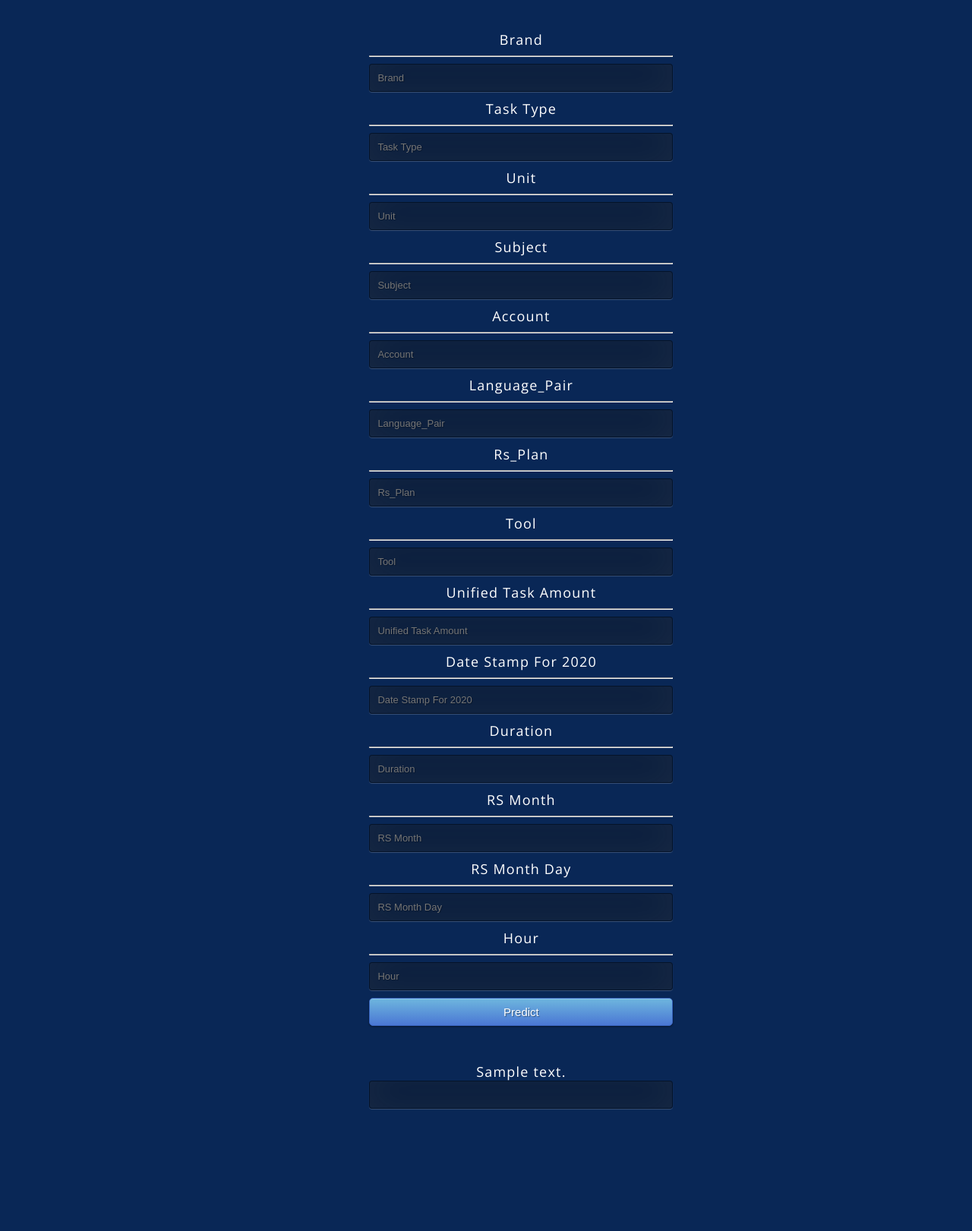
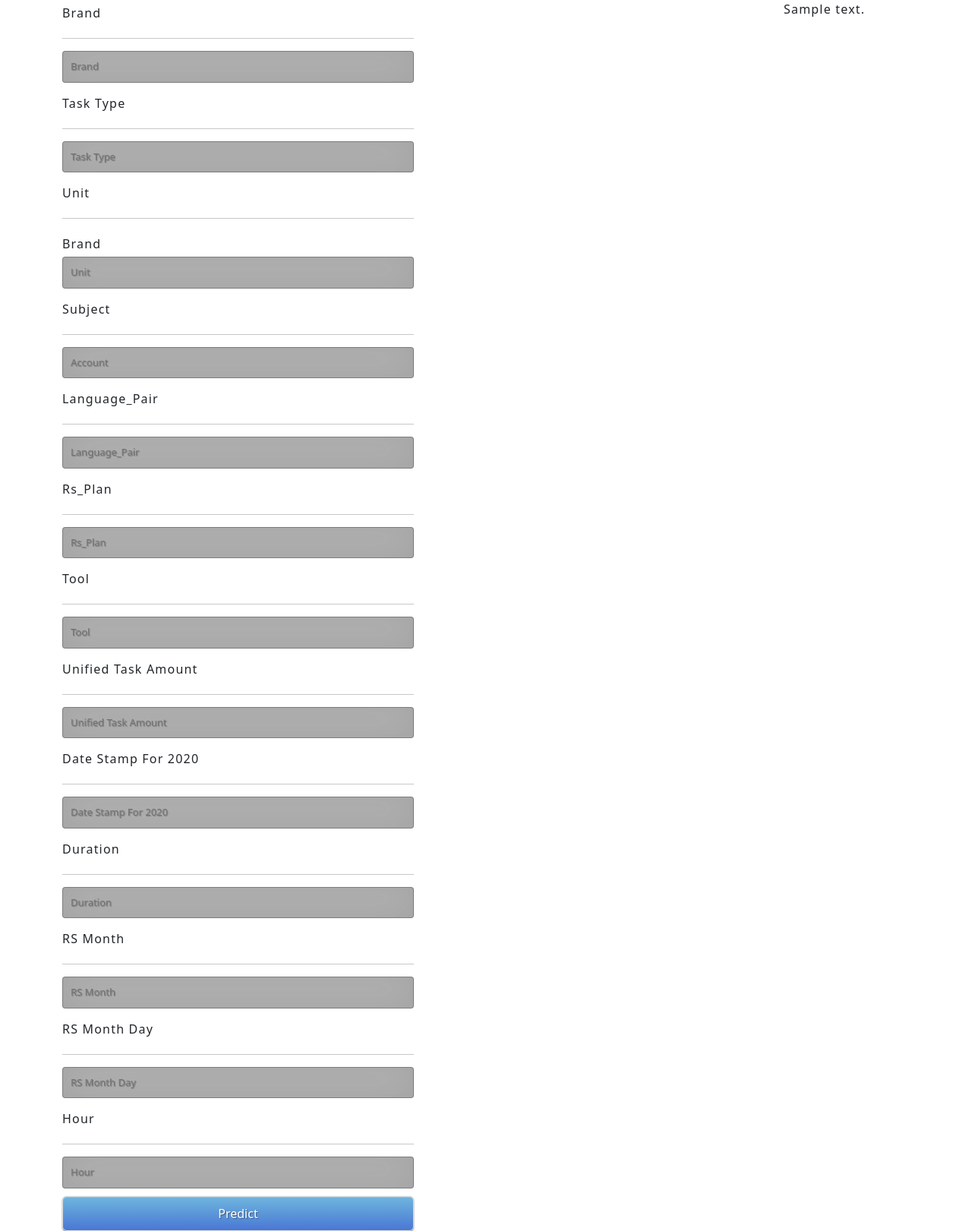
Before and after one commit to yahongie2014/AI-Model-Predection, a Flask app: template templates/index.html in a window 1280 px wide. Shown: the whole page at 76% size. Before the commit the page ends 1461 px from the top, so only its background shows below. Run offline with Flask 2, Linux system fonts and the light colour scheme; the template is opened without the code that fills it: most values are stand-ins (such as "Sample title", 1, 10 or a date in 2020).

Commit message:
fix stattic

```diff
--- a/app.py
+++ b/app.py
@@ -36,7 +36,7 @@ def predict():
 
     # ['Task_Type', 'Brand', 'Account', 'Subject', 'Unit', 'Language_Pair', 'Tool', 'Rs_Plan',
     #          'unified_task_amount', 'DateStamp_base_2022', 'Duration', 'RS_Month', 'RS_M_Day', 'Hour']
-    label_encoder = preprocessing.LabelEncoder()
+    le = preprocessing.LabelEncoder()
 
     Task_Type = request.form.get("Task_Type")
     Brand = request.form.get("Brand")
@@ -52,20 +52,38 @@ def predict():
     rs_m_day = request.form.get('rs_m_day')
     hour = request.form.get('hour')
 
-    y = np.array([[label_encoder.fit_transform([Task_Type]).shape[0], label_encoder.fit_transform([Brand]).shape[0],
-                   label_encoder.fit_transform([Subject]).shape[0],
-                   label_encoder.fit_transform([Unit]).shape[0], label_encoder.fit_transform([Language_Pair]).shape[0],
-                   label_encoder.fit_transform([Tool]).shape[0], label_encoder.fit_transform([Rs_Plan]).shape[0],
-                   unified_task_amount, dateStamp_base, duration, rs_month, rs_m_day, hour]])
-    data = pickeld_model.predict(y[:1])
-    prob = pickeld_model.predict_proba(y[:1])
+    X_COLUMS = ['Task_Type', 'Brand', 'Subject', 'Unit', 'Language_Pair', 'Tool', 'Rs_Plan',
+                'unified_task_amount', 'DateStamp_base_2022', 'Duration', 'RS_Month', 'RS_M_Day', 'Hour']
+    X_test = np.array([[le.fit_transform([Task_Type]).shape[0], le.fit_transform([Brand]).shape[0],
+                        le.fit_transform([Subject]).shape[0],
+                        le.fit_transform([Unit]).shape[0], le.fit_transform([Language_Pair]).shape[0],
+                        le.fit_transform([Tool]).shape[0], le.fit_transform([Rs_Plan]).shape[0],
+                        unified_task_amount, dateStamp_base, duration, rs_month, rs_m_day, hour]])
 
-    if data == 1:
+    y_pred = pickeld_model.predict(X_test)
+    print("Prediction>>>>>>", y_pred)
+
+    score = pickeld_model.score(X_test, y_pred)
+
+    # PERCENTAGE DATA SUCCESS
+    percentage = pickeld_model.predict_proba(X_test[:1])
+    print("Percentage>>>>>>", percentage)
+
+    # IMPORTANCE COLUMN
+    Importance = pickeld_model.feature_importances_
+
+    columns = X_COLUMS[0]
+
+    if y_pred == 1:
         result = 'Success'
     else:
         result = 'Failed'
 
-    return render_template('index.html', prediction_text='task will be: ' + result)
+    return render_template('index.html',
+                           prediction_text='Task will be: ' + result + ' for brand ' +
+                                           Brand + '  Fail Percentage : ' + (
+                                                   f"{round(percentage[0][0] * 100, 2)}%" + '  Success Percentage: ' + (
+                                               f"{round(percentage[0][1] * 100, 2)}%")))
 
 
 # Train Modle and Save In DB
@@ -239,7 +257,7 @@ def predict_api():
     Rs_Plan = request_data["Rs_Plan"]
     Tool = request_data["Tool"]
 
-    X_COLUMS = ['Task_Type', 'Brand', 'Account', 'Subject', 'Unit', 'Language_Pair', 'Tool', 'Rs_Plan',
+    X_COLUMS = ['Task_Type', 'Brand', 'Subject', 'Unit', 'Language_Pair', 'Tool', 'Rs_Plan',
                 'unified_task_amount', 'DateStamp_base_2022', 'Duration', 'RS_Month', 'RS_M_Day', 'Hour']
     X_test = np.array([[le.fit_transform([Task_Type]).shape[0], le.fit_transform([Brand]).shape[0],
                         le.fit_transform([Subject]).shape[0],
--- a/static/css/style.css
+++ b/static/css/style.css
@@ -1,59 +1,195 @@
 @import url(https://fonts.googleapis.com/css?family=Open+Sans);
-.btn { display: inline-block; *display: inline; *zoom: 1; padding: 4px 10px 4px; margin-bottom: 0; font-size: 13px; line-height: 18px; color: #333333; text-align: center;text-shadow: 0 1px 1px rgba(255, 255, 255, 0.75); vertical-align: middle; background-color: #f5f5f5; background-image: -moz-linear-gradient(top, #ffffff, #e6e6e6); background-image: -ms-linear-gradient(top, #ffffff, #e6e6e6); background-image: -webkit-gradient(linear, 0 0, 0 100%, from(#ffffff), to(#e6e6e6)); background-image: -webkit-linear-gradient(top, #ffffff, #e6e6e6); background-image: -o-linear-gradient(top, #ffffff, #e6e6e6); background-image: linear-gradient(top, #ffffff, #e6e6e6); background-repeat: repeat-x; filter: progid:dximagetransform.microsoft.gradient(startColorstr=#ffffff, endColorstr=#e6e6e6, GradientType=0); border-color: #e6e6e6 #e6e6e6 #e6e6e6; border-color: rgba(0, 0, 0, 0.1) rgba(0, 0, 0, 0.1) rgba(0, 0, 0, 0.25); border: 1px solid #e6e6e6; -webkit-border-radius: 4px; -moz-border-radius: 4px; border-radius: 4px; -webkit-box-shadow: inset 0 1px 0 rgba(255, 255, 255, 0.2), 0 1px 2px rgba(0, 0, 0, 0.05); -moz-box-shadow: inset 0 1px 0 rgba(255, 255, 255, 0.2), 0 1px 2px rgba(0, 0, 0, 0.05); box-shadow: inset 0 1px 0 rgba(255, 255, 255, 0.2), 0 1px 2px rgba(0, 0, 0, 0.05); cursor: pointer; *margin-left: .3em; }
-.btn:hover, .btn:active, .btn.active, .btn.disabled, .btn[disabled] { background-color: #e6e6e6; }
-.btn-large { padding: 9px 14px; font-size: 15px; line-height: normal; -webkit-border-radius: 5px; -moz-border-radius: 5px; border-radius: 5px; }
-.btn:hover { color: #333333; text-decoration: none; background-color: #e6e6e6; background-position: 0 -15px; -webkit-transition: background-position 0.1s linear; -moz-transition: background-position 0.1s linear; -ms-transition: background-position 0.1s linear; -o-transition: background-position 0.1s linear; transition: background-position 0.1s linear; }
-.btn-primary, .btn-primary:hover { text-shadow: 0 -1px 0 rgba(0, 0, 0, 0.25); color: #ffffff; }
-.btn-primary.active { color: rgba(255, 255, 255, 0.75); }
-.btn-primary { background-color: #4a77d4; background-image: -moz-linear-gradient(top, #6eb6de, #4a77d4); background-image: -ms-linear-gradient(top, #6eb6de, #4a77d4); background-image: -webkit-gradient(linear, 0 0, 0 100%, from(#6eb6de), to(#4a77d4)); background-image: -webkit-linear-gradient(top, #6eb6de, #4a77d4); background-image: -o-linear-gradient(top, #6eb6de, #4a77d4); background-image: linear-gradient(top, #6eb6de, #4a77d4); background-repeat: repeat-x; filter: progid:dximagetransform.microsoft.gradient(startColorstr=#6eb6de, endColorstr=#4a77d4, GradientType=0);  border: 1px solid #3762bc; text-shadow: 1px 1px 1px rgba(0,0,0,0.4); box-shadow: inset 0 1px 0 rgba(255, 255, 255, 0.2), 0 1px 2px rgba(0, 0, 0, 0.5); }
-.btn-primary:hover, .btn-primary:active, .btn-primary.active, .btn-primary.disabled, .btn-primary[disabled] { filter: none; background-color: #4a77d4; }
-.btn-block { width: 100%; display:block; }
 
-* { -webkit-box-sizing:border-box; -moz-box-sizing:border-box; -ms-box-sizing:border-box; -o-box-sizing:border-box; box-sizing:border-box; }
+.btn {
+    display: inline-block;
+    *display: inline;
+    *zoom: 1;
+    padding: 4px 10px 4px;
+    margin-bottom: 0;
+    font-size: 13px;
+    line-height: 18px;
+    color: #333333;
+    text-align: center;
+    text-shadow: 0 1px 1px rgba(255, 255, 255, 0.75);
+    vertical-align: middle;
+    background-color: #f5f5f5;
+    background-image: -moz-linear-gradient(top, #ffffff, #e6e6e6);
+    background-image: -ms-linear-gradient(top, #ffffff, #e6e6e6);
+    background-image: -webkit-gradient(linear, 0 0, 0 100%, from(#ffffff), to(#e6e6e6));
+    background-image: -webkit-linear-gradient(top, #ffffff, #e6e6e6);
+    background-image: -o-linear-gradient(top, #ffffff, #e6e6e6);
+    background-image: linear-gradient(top, #ffffff, #e6e6e6);
+    background-repeat: repeat-x;
+    filter: progid:dximagetransform.microsoft.gradient(startColorstr=#ffffff, endColorstr=#e6e6e6, GradientType=0);
+    border-color: #e6e6e6 #e6e6e6 #e6e6e6;
+    border-color: rgba(0, 0, 0, 0.1) rgba(0, 0, 0, 0.1) rgba(0, 0, 0, 0.25);
+    border: 1px solid #e6e6e6;
+    -webkit-border-radius: 4px;
+    -moz-border-radius: 4px;
+    border-radius: 4px;
+    -webkit-box-shadow: inset 0 1px 0 rgba(255, 255, 255, 0.2), 0 1px 2px rgba(0, 0, 0, 0.05);
+    -moz-box-shadow: inset 0 1px 0 rgba(255, 255, 255, 0.2), 0 1px 2px rgba(0, 0, 0, 0.05);
+    box-shadow: inset 0 1px 0 rgba(255, 255, 255, 0.2), 0 1px 2px rgba(0, 0, 0, 0.05);
+    cursor: pointer;
+    *margin-left: .3em;
+}
 
-html { width: 100%; height:100%;  }
+.btn:hover, .btn:active, .btn.active, .btn.disabled, .btn[disabled] {
+    background-color: #e6e6e6;
+}
+
+.btn-large {
+    padding: 9px 14px;
+    font-size: 15px;
+    line-height: normal;
+    -webkit-border-radius: 5px;
+    -moz-border-radius: 5px;
+    border-radius: 5px;
+}
+
+.btn:hover {
+    color: #333333;
+    text-decoration: none;
+    background-color: #e6e6e6;
+    background-position: 0 -15px;
+    -webkit-transition: background-position 0.1s linear;
+    -moz-transition: background-position 0.1s linear;
+    -ms-transition: background-position 0.1s linear;
+    -o-transition: background-position 0.1s linear;
+    transition: background-position 0.1s linear;
+}
+
+.btn-primary, .btn-primary:hover {
+    text-shadow: 0 -1px 0 rgba(0, 0, 0, 0.25);
+    color: #ffffff;
+}
+
+.btn-primary.active {
+    color: rgba(255, 255, 255, 0.75);
+}
+
+.btn-primary {
+    background-color: #4a77d4;
+    background-image: -moz-linear-gradient(top, #6eb6de, #4a77d4);
+    background-image: -ms-linear-gradient(top, #6eb6de, #4a77d4);
+    background-image: -webkit-gradient(linear, 0 0, 0 100%, from(#6eb6de), to(#4a77d4));
+    background-image: -webkit-linear-gradient(top, #6eb6de, #4a77d4);
+    background-image: -o-linear-gradient(top, #6eb6de, #4a77d4);
+    background-image: linear-gradient(top, #6eb6de, #4a77d4);
+    background-repeat: repeat-x;
+    filter: progid:dximagetransform.microsoft.gradient(startColorstr=#6eb6de, endColorstr=#4a77d4, GradientType=0);
+    border: 1px solid #3762bc;
+    text-shadow: 1px 1px 1px rgba(0, 0, 0, 0.4);
+    box-shadow: inset 0 1px 0 rgba(255, 255, 255, 0.2), 0 1px 2px rgba(0, 0, 0, 0.5);
+}
+
+.btn-primary:hover, .btn-primary:active, .btn-primary.active, .btn-primary.disabled, .btn-primary[disabled] {
+    filter: none;
+    background-color: #4a77d4;
+}
+
+.btn-block {
+    width: 100%;
+    display: block;
+}
+
+* {
+    -webkit-box-sizing: border-box;
+    -moz-box-sizing: border-box;
+    -ms-box-sizing: border-box;
+    -o-box-sizing: border-box;
+    box-sizing: border-box;
+}
+
+html {
+    width: 100%;
+    height: 100%;
+}
 
 body {
     width: 100%;
-	height:1000px;
+    height: 1000px;
     font-family: 'Open Sans', sans-serif;
     background: #092756;
     color: #fff;
     font-size: 18px;
-	text-align:center;
-	letter-spacing:1.2px;
+    text-align: center;
+    letter-spacing: 1.2px;
     overflow-y: scroll !important;
     overflow-x: hidden;
 
 }
+
 .login {
     position: absolute;
     top: 5%;
-	left:38%;
+    left: 38%;
 
-	width:400px;
-	height:800px;
+    width: 400px;
+    height: 800px;
 }
 
-.login h1 { color: #fff; text-shadow: 0 0 10px rgba(0,0,0,0.3); letter-spacing:1px; text-align:center; }
+.login h1 {
+    color: #fff;
+    text-shadow: 0 0 10px rgba(0, 0, 0, 0.3);
+    letter-spacing: 1px;
+    text-align: center;
+}
 
-input {
+
+.form-inline {
+    display: flex;
+    flex-flow: row wrap;
+    align-items: center;
+}
+
+.form-inline label {
+    margin: 5px 10px 5px 0;
+}
+
+.form-inline input {
     width: 100%;
     margin-bottom: 10px;
-	background: rgba(0,0,0,0.3);
+    background: rgba(0, 0, 0, 0.3);
     border: none;
     outline: none;
     padding: 10px;
     font-size: 13px;
     color: #fff;
-	text-shadow: 1px 1px 1px rgba(0,0,0,0.3);
-	border: 1px solid rgba(0,0,0,0.3);
+    text-shadow: 1px 1px 1px rgba(0, 0, 0, 0.3);
+    border: 1px solid rgba(0, 0, 0, 0.3);
     border-radius: 4px;
-	box-shadow: inset 0 -5px 45px rgba(100,100,100,0.2), 0 1px 1px rgba(255,255,255,0.2);
+    box-shadow: inset 0 -5px 45px rgba(100, 100, 100, 0.2), 0 1px 1px rgba(255, 255, 255, 0.2);
     -webkit-transition: box-shadow .5s ease;
     -moz-transition: box-shadow .5s ease;
     -o-transition: box-shadow .5s ease;
     -ms-transition: box-shadow .5s ease;
     transition: box-shadow .5s ease;
 }
-input:focus { box-shadow: inset 0 -5px 45px rgba(100,100,100,0.4), 0 1px 1px rgba(255,255,255,0.2); }
+
+/* Style the submit button */
+.form-inline button {
+    padding: 10px 20px;
+    background-color: dodgerblue;
+    border: 1px solid #ddd;
+    color: white;
+}
+
+.form-inline input:focus {
+    box-shadow: inset 0 -5px 45px rgba(100, 100, 100, 0.4), 0 1px 1px rgba(255, 255, 255, 0.2);
+}
+
+.form-inline button:hover {
+    background-color: royalblue;
+}
+
+@media (max-width: 800px) {
+    .form-inline input {
+        margin: 10px 0;
+    }
+
+    .form-inline {
+        flex-direction: column;
+        align-items: stretch;
+    }
+}
--- a/templates/index.html
+++ b/templates/index.html
@@ -8,17 +8,17 @@
     <link href='https://fonts.googleapis.com/css?family=Hind:300' rel='stylesheet' type='text/css'>
     <link href='https://fonts.googleapis.com/css?family=Open+Sans+Condensed:300' rel='stylesheet' type='text/css'>
     <link rel="stylesheet" href="{{ url_for('static', filename='css/style.css') }}">
-
+    <link rel="stylesheet" href="https://cdn.jsdelivr.net/npm/bootstrap@5.2.3/dist/css/bootstrap.min.css"
+          integrity="sha384-rbsA2VBKQhggwzxH7pPCaAqO46MgnOM80zW1RWuH61DGLwZJEdK2Kadq2F9CUG65" crossorigin="anonymous">
 </head>
 
 <body>
-<div class="login">
-    <div>
-
-    </div>
-
-    <!-- Main Input For Receiving Query to our ML -->
-    <form action="{{ url_for('predict') }}" method="post">
+<div class="container">
+    <div class="row">
+        <div class="col-sm-10">
+            <form class="form-inline" action="{{ url_for('predict') }}" method="post">
+                <div class="col-sm-12">
+                    <div class="col-sm-6">
                         <label>Brand</label>
                         <hr>
                         <input type="text" name="Brand" placeholder="Brand" required="required"/>
@@ -27,13 +27,17 @@
                         <input type="text" name="Task_Type" placeholder="Task Type" required="required"/>
                         <label>Unit</label>
                         <hr>
+                    </div>
+                    <div class="col-sm-6">
+                        <label>Brand</label>
                         <input type="text" name="Unit" placeholder="Unit" required="required"/>
                         <label>Subject</label>
                         <hr>
-        <input type="text" name="Subject" placeholder="Subject" required="required"/>
-        <label>Account</label>
-        <hr>
                         <input type="text" name="Account" placeholder="Account" required="required"/>
+                    </div>
+                </div>
+                <div class="col-sm-12">
+                    <div class="col-sm-6">
                         <label>Language_Pair</label>
                         <hr>
                         <input type="text" name="Language_Pair" placeholder="Language_Pair" required="required"/>
@@ -43,6 +47,8 @@
                         <label>Tool</label>
                         <hr>
                         <input type="text" name="Tool" placeholder="Tool" required="required"/>
+                    </div>
+                    <div class="col-sm-6">
                         <label>Unified Task Amount</label>
                         <hr>
                         <input type="number" name="unified_task_amount" step="0.01" placeholder="Unified Task Amount"
@@ -64,20 +70,29 @@
                         <hr>
                         <input type="number" name="hour" placeholder="Hour" required="required"/>
                         <button type="submit" class="btn btn-primary btn-block btn-large">Predict</button>
-    </form>
 
-    <br>
-    <br>
-    {{ prediction_text }}
-    <input id="value" name="value" disabled/>
 
                     </div>
+
+                </div>
+            </form>
+        </div>
+        <div class="col-sm-2">
+            {{ prediction_text }}
+            <input type="hidden" id="value" name="value" disabled/>
+
+        </div>
+    </div>
+</div>
+
 <script src="https://code.jquery.com/jquery-3.6.3.min.js"
         integrity="sha256-pvPw+upLPUjgMXY0G+8O0xUf+/Im1MZjXxxgOcBQBXU=" crossorigin="anonymous"></script>
+<script src="https://cdn.jsdelivr.net/npm/bootstrap@5.2.3/dist/js/bootstrap.min.js"
+        integrity="sha384-cuYeSxntonz0PPNlHhBs68uyIAVpIIOZZ5JqeqvYYIcEL727kskC66kF92t6Xl2V"
+        crossorigin="anonymous"></script>
 </body>
 <script>
-    /*  $(function () {
-
+    /* $(function () {
          $('form').on('submit', function (e) {
              e.preventDefault();
              $.ajax({
@@ -93,7 +108,8 @@
 
          });
 
-      });*/
+     });
 
+ */
 </script>
 </html>
```
Lines whose indentation alone changed are shown as unchanged.
